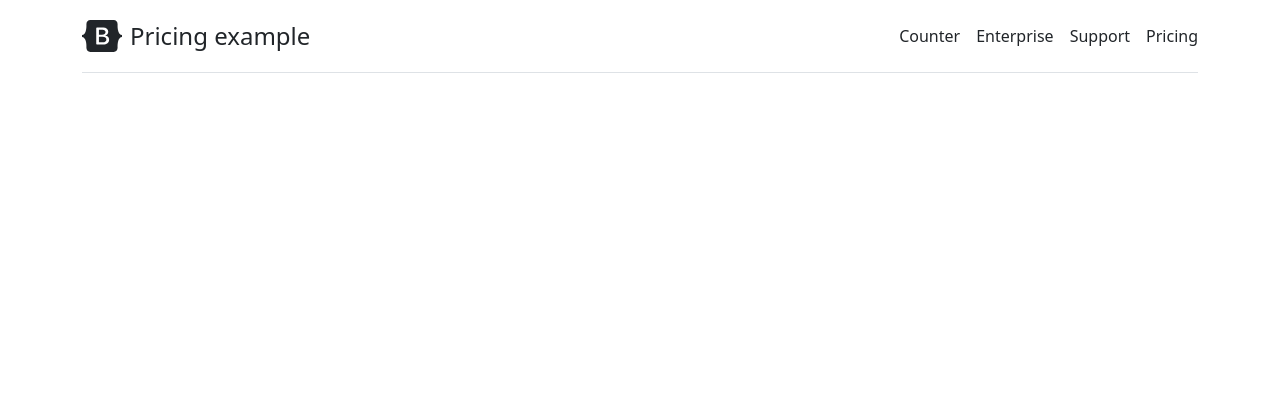
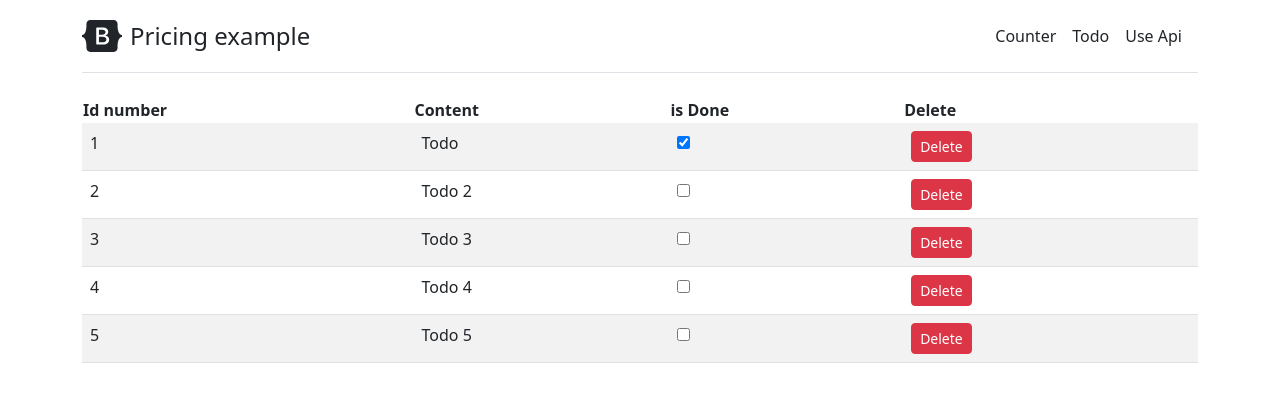
Before and after one commit to Omrdrcnl/Typescript_todo_counter_useApi_page, a React (Create React App) app: page /#/todo in a window 1280 px wide. Shown: the top 402 px of the page. Built offline with nearby package versions, Linux system fonts and the light colour scheme.

Commit message:
set_todo_1

```diff
--- a/src/App.tsx
+++ b/src/App.tsx
@@ -1,6 +1,7 @@
 import { HashRouter, Route, Routes } from "react-router-dom";
 import Counter from "./pages/Counter";
 import Header from "./pages/Header";
+import Todo from "./pages/Todo";
 
 function App() {
   return (
@@ -9,6 +10,7 @@ function App() {
         <Header />
         <Routes>
           <Route path="/counter" element={<Counter />} />
+          <Route path="/todo" element={<Todo />} />
         </Routes>
       </HashRouter>
     </div>
--- a/src/index.tsx
+++ b/src/index.tsx
@@ -10,5 +10,3 @@ root.render(
     <App />
   </React.StrictMode>
 );
-
-export {};
--- a/src/pages/Header/index.tsx
+++ b/src/pages/Header/index.tsx
@@ -35,14 +35,14 @@ function Header() {
             >
               Counter
             </Link>
-            <Link className="me-3 py-2 text-dark text-decoration-none" to={"/"}>
-              Enterprise
+            <Link
+              className="me-3 py-2 text-dark text-decoration-none"
+              to={"/todo"}
+            >
+              Todo
             </Link>
             <Link className="me-3 py-2 text-dark text-decoration-none" to={"/"}>
-              Support
-            </Link>
-            <Link className="py-2 text-dark text-decoration-none" to={"/"}>
-              Pricing
+              Use Api
             </Link>
           </nav>
         </div>
--- /dev/null
+++ b/src/pages/Todo/index.tsx
@@ -0,0 +1,85 @@
+import { useState } from "react";
+export type TodoList = {
+  id: number;
+  title: string;
+  isDone: boolean;
+};
+function Todo() {
+  const [todoList, setTodoList] = useState<TodoList[]>([
+    {
+      id: 1,
+      title: "Todo",
+      isDone: true,
+    },
+    {
+      id: 2,
+      title: "Todo 2",
+      isDone: false,
+    },
+    {
+      id: 3,
+      title: "Todo 3",
+      isDone: false,
+    },
+    {
+      id: 4,
+      title: "Todo 4",
+      isDone: false,
+    },
+    {
+      id: 5,
+      title: "Todo 5",
+      isDone: false,
+    },
+  ]);
+
+  return (
+    <div className="row">
+      <div className="col-12">
+        <table className="table table-striped table-hover">
+          <thead>
+            <th>Id number</th>
+            <th>Content</th>
+            <th>is Done </th>
+            <th>Delete </th>
+          </thead>
+          <tbody>
+            {todoList.map((item, index) => (
+              <tr key={index}>
+                <td>{item.id}</td>
+                <td>{item.title}</td>
+                <td>
+                  <input
+                    type="checkbox"
+                    checked={item.isDone}
+                    onChange={(e) => {
+                      console.log(e.target.checked);
+                      todoList[index].isDone = e.target.checked;
+                      //component render olabilmesi için yeni bir değer göndermek gerekiyor
+                      //aksi halde render olmayacak ve yenilenmeyecektir.
+                      setTodoList([...todoList]);
+                    }}
+                    aria-label="Checkbox for following text input"
+                  />
+                </td>
+                <td>
+                  <button
+                    type="button"
+                    onClick={(e) => {
+                      console.log(item.id);
+                    }}
+                    className="btn btn-sm btn-danger"
+                  >
+                    Delete
+                  </button>
+                </td>
+              </tr>
+            ))}
+          </tbody>
+        </table>
+      </div>
+    </div>
+  );
+}
+
+export default Todo;
```
Also changed, not shown: src/pages/Todo/index.js (deleted).
